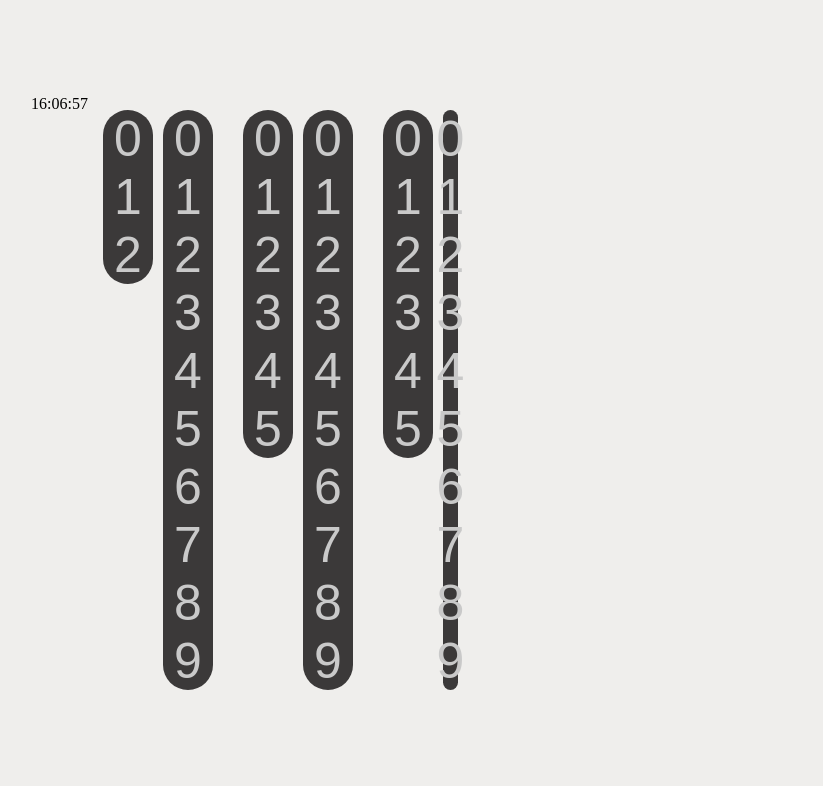
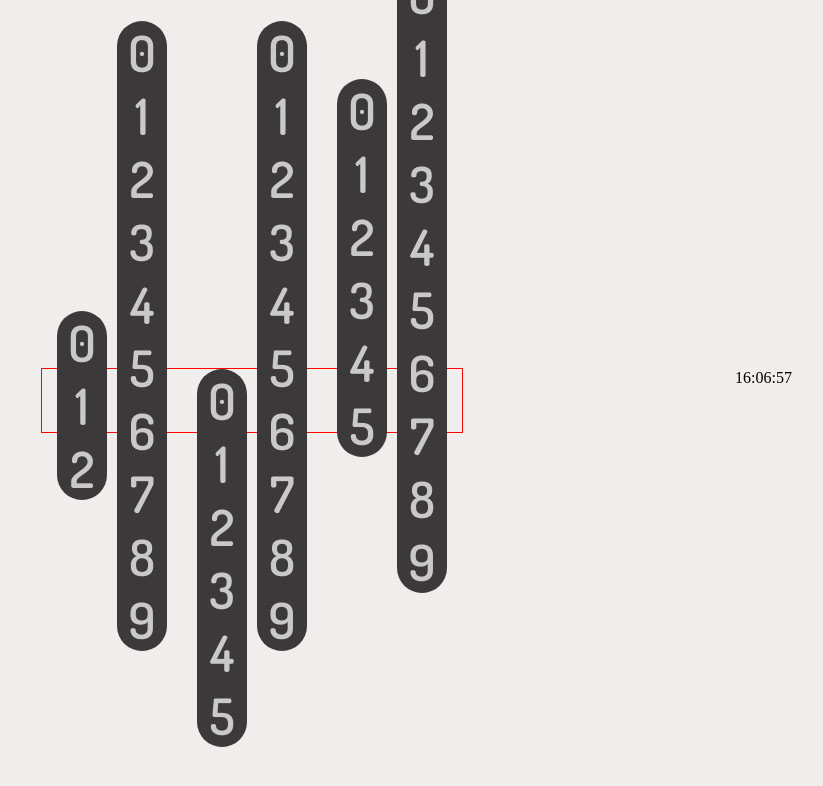
Before and after one commit to azvedoo/timepiece, a React (Vite) app: page / in a window 1280 px wide. Shown: the top 786 px of the page, without its empty margins (388-1211 px from the left). Built offline with nearby package versions, Linux system fonts and the light colour scheme.

Commit message:
Created the clock time functions
Now, the clock loads the current time and performs hh:mm:ss updates within the defined time interval

```diff
--- a/index.html
+++ b/index.html
@@ -8,6 +8,13 @@
     <meta name="viewport" content="width=device-width, initial-scale=1.0" />
 
     <link type="text/css" rel="stylesheet" href="./src/CSS/style.css" />
+
+    <link rel="preconnect" href="https://fonts.googleapis.com" />
+    <link rel="preconnect" href="https://fonts.gstatic.com" crossorigin />
+    <link
+      href="https://fonts.googleapis.com/css2?family=Dosis:wght@400;600;700&display=swap"
+      rel="stylesheet"
+    />
   </head>
   <body>
     <div id="root"></div>
--- a/src/App.jsx
+++ b/src/App.jsx
@@ -1,14 +1,29 @@
-import { useState } from 'react';
-import concatZero from './concatZero';
+import { useState, useEffect, useRef } from 'react';
+import concatZero from './functions/concatZero';
+
+let positionMetric;
+let childTenNumbersMetric, childSixNumbersMetric, childThreeNumbersMetric;
 
 const App = function () {
+  const unitSecondsRef = useRef(null);
+  const tenMinutesRef = useRef(null);
+  const tenHoursRef = useRef(null);
+
   let time;
   time = new Date();
 
   const [hours, setHours] = useState(time.getHours());
   const [minutes, setMinutes] = useState(time.getMinutes());
   const [seconds, setSeconds] = useState(time.getSeconds());
-  const [secondsWidth, setSecondsWidth] = useState('10px');
+
+  const [tenHoursPosition, setTenHoursPosition] = useState('0px');
+  const [hoursPosition, setHoursPosition] = useState('0px');
+  const [tenMinutesPosition, setTenMinutesPosition] = useState('0px');
+  const [minutesPosition, setMinutesPosition] = useState('0px');
+  const [tenSecondsPosition, setTenSecondsPosition] = useState('0px');
+  const [secondsPosition, setSecondsPosition] = useState('0px');
+
+  /* =============== SET REGULAR TIMER BLOCK CODE ============= */
 
   setInterval(() => {
     const updateTime = new Date();
@@ -18,24 +33,215 @@ const App = function () {
     setSeconds(concatZero(updateTime.getSeconds()));
   }, 1000);
 
-  const clockTics = setInterval(() => {
-    /* console.log(setSecondsWidth(parseInt(secondsWidth.slice(0, -2)))); */
-    setSecondsWidth(parseInt(secondsWidth.slice(0, -2)) + 1 + 'px');
-  }, 1000);
+  /* ============== SET CLOCK BARS BLOCK CODE ============= */
+
+  useEffect(() => {
+    if (unitSecondsRef.current) {
+      const refElementHeight = unitSecondsRef.current.offsetHeight;
+      const refElementChilds = unitSecondsRef.current.childElementCount;
+
+      positionMetric = refElementHeight / refElementChilds;
+      childTenNumbersMetric = unitSecondsRef.current.childElementCount - 1;
+      childSixNumbersMetric = tenMinutesRef.current.childElementCount - 1;
+      childThreeNumbersMetric = tenHoursRef.current.childElementCount - 1;
+    }
+  }, []);
+
+  /* ------- TEN HOURS USE EFFECT ------ */
+
+  useEffect(() => {
+    setInterval(() => {
+      setTenHoursPosition((prevPosition) => {
+        const currentPosition = parseInt(prevPosition.slice(0, -2));
+        if (
+          currentPosition < -(positionMetric * childThreeNumbersMetric - 10)
+        ) {
+          return '0px';
+        }
+        const position = currentPosition - positionMetric;
+
+        return position + 'px';
+      });
+    }, 36000000);
+  }, []);
+
+  /* ------- UNIT HOURS USE EFFECT ------ */
+
+  useEffect(() => {
+    setInterval(() => {
+      setHoursPosition((prevPosition) => {
+        const currentPosition = parseInt(prevPosition.slice(0, -2));
+        if (currentPosition < -(positionMetric * childTenNumbersMetric - 10)) {
+          return '0px';
+        }
+        const position = currentPosition - positionMetric;
+
+        return position + 'px';
+      });
+    }, 3600000);
+  }, []);
+
+  /* ------- TEN MINUTES USE EFFECT ------ */
+
+  useEffect(() => {
+    setInterval(() => {
+      setTenMinutesPosition((prevPosition) => {
+        const currentPosition = parseInt(prevPosition.slice(0, -2));
+        if (currentPosition < -(positionMetric * childSixNumbersMetric - 10)) {
+          return '0px';
+        }
+        const position = currentPosition - positionMetric;
+
+        return position + 'px';
+      });
+    }, 600000);
+  }, []);
+
+  /* ------- UNIT MINUTES USE EFFECT ------ */
+
+  useEffect(() => {
+    setInterval(() => {
+      setMinutesPosition((prevPosition) => {
+        const currentPosition = parseInt(prevPosition.slice(0, -2));
+        if (currentPosition < -(positionMetric * childTenNumbersMetric - 10)) {
+          return '0px';
+        }
+        const position = currentPosition - positionMetric;
+
+        return position + 'px';
+      });
+    }, 60000);
+  }, []);
+
+  /* ------- TEN SECCONDS USE EFFECT ------ */
+
+  useEffect(() => {
+    setInterval(() => {
+      setTenSecondsPosition((prevPosition) => {
+        const currentPosition = parseInt(prevPosition.slice(0, -2));
+        if (currentPosition < -(positionMetric * childSixNumbersMetric - 10)) {
+          return '0px';
+        }
+        const position = currentPosition - positionMetric;
+
+        return position + 'px';
+      });
+    }, 10000);
+  }, []);
+
+  /* ------- UNIT SECCONDS USE EFFECT ------ */
+
+  useEffect(() => {
+    setInterval(() => {
+      setSecondsPosition((prevPosition) => {
+        const currentPosition = parseInt(prevPosition.slice(0, -2));
+        if (currentPosition < -(positionMetric * childTenNumbersMetric - 10)) {
+          return '0px';
+        }
+        const position = currentPosition - positionMetric;
+
+        return position + 'px';
+      });
+    }, 1000);
+  }, []);
+
+  useEffect(() => {
+    const updateTime = new Date();
+
+    const currentTenHours = concatZero(updateTime.getHours());
+    const currentHours = concatZero(updateTime.getHours());
+    const currentTenMinutes = concatZero(updateTime.getMinutes());
+    const currentMinutes = concatZero(updateTime.getMinutes());
+    const currentTenSeconds = concatZero(updateTime.getSeconds());
+    const currentSeconds = concatZero(updateTime.getSeconds());
+
+    const sixNumbersOptions = [0, 1, 2, 3, 4, 5];
+    const threeNumbersOptions = [0, 1, 2];
+    const tenNumbersOptions = [0, 1, 2, 3, 4, 5, 6, 7, 8, 9];
+
+    sixNumbersOptions.forEach((numberOption) => {
+      if (numberOption == currentTenMinutes.toString().slice(0, -1)) {
+        setTenMinutesPosition(() => {
+          return '-' + positionMetric * numberOption + 'px';
+        });
+      }
+
+      if (numberOption == currentTenSeconds.toString().slice(0, -1)) {
+        setTenSecondsPosition(() => {
+          return '-' + positionMetric * numberOption + 'px';
+        });
+      }
+    });
+
+    threeNumbersOptions.forEach((numberOption) => {
+      if (numberOption == currentTenHours.toString().slice(0, -1)) {
+        setTenHoursPosition(() => {
+          return '-' + positionMetric * numberOption + 'px';
+        });
+      }
+    });
+
+    tenNumbersOptions.forEach((numberOption) => {
+      if (
+        numberOption ==
+        currentHours.toString()[currentHours.toString().length - 1]
+      ) {
+        setHoursPosition(() => {
+          return '-' + positionMetric * numberOption + 'px';
+        });
+      }
+
+      if (
+        numberOption ==
+        currentMinutes.toString()[currentMinutes.toString().length - 1]
+      ) {
+        setMinutesPosition(() => {
+          return '-' + positionMetric * numberOption + 'px';
+        });
+      }
+
+      if (
+        numberOption ==
+        currentSeconds.toString()[currentSeconds.toString().length - 1]
+      ) {
+        setSecondsPosition(() => {
+          return '-' + positionMetric * numberOption + 'px';
+        });
+      }
+    });
+  }, []);
+
+  /* ================= JSX HTML BLOCK CODE ============ */
 
   return (
     <section id="clock">
-      <p>
+      <p id="clockReference">
         {hours}:{minutes}:{seconds}
       </p>
-
       <article className="hours">
-        <div id="tenHours" className="clockBar reduced">
+        <div
+          id="tenHours"
+          ref={tenHoursRef}
+          className="clockBar reduced"
+          style={{
+            position: 'relative',
+            top: tenHoursPosition,
+            transition: '0.3s',
+          }}
+        >
           <span>0</span>
           <span>1</span>
           <span>2</span>
         </div>
-        <div id="unitHour" className="clockBar">
+        <div
+          id="unitHour"
+          className="clockBar"
+          style={{
+            position: 'relative',
+            top: hoursPosition,
+            transition: '0.3s',
+          }}
+        >
           <span>0</span>
           <span>1</span>
           <span>2</span>
@@ -49,7 +255,16 @@ const App = function () {
         </div>
       </article>
       <article className="minutes">
-        <div id="tenMinutes" className="clockBar reduced">
+        <div
+          id="tenMinutes"
+          ref={tenMinutesRef}
+          className="clockBar reduced"
+          style={{
+            position: 'relative',
+            top: tenMinutesPosition,
+            transition: '0.3s',
+          }}
+        >
           <span>0</span>
           <span>1</span>
           <span>2</span>
@@ -57,7 +272,15 @@ const App = function () {
           <span>4</span>
           <span>5</span>
         </div>
-        <div id="unitMinutes" className="clockBar">
+        <div
+          id="unitMinutes"
+          className="clockBar"
+          style={{
+            position: 'relative',
+            top: minutesPosition,
+            transition: '0.3s',
+          }}
+        >
           <span>0</span>
           <span>1</span>
           <span>2</span>
@@ -71,7 +294,15 @@ const App = function () {
         </div>
       </article>
       <article className="seconds">
-        <div id="tenSeconds" className="clockBar reduced">
+        <div
+          id="tenSeconds"
+          className="clockBar reduced"
+          style={{
+            position: 'relative',
+            top: tenSecondsPosition,
+            transition: '0.3s',
+          }}
+        >
           <span>0</span>
           <span>1</span>
           <span>2</span>
@@ -81,8 +312,13 @@ const App = function () {
         </div>
         <div
           id="unitSeconds"
-          style={{ width: secondsWidth }}
+          ref={unitSecondsRef}
           className="clockBar"
+          style={{
+            position: 'relative',
+            top: secondsPosition,
+            transition: '0.3s',
+          }}
         >
           <span>0</span>
           <span>1</span>
--- a/src/CSS/style.css
+++ b/src/CSS/style.css
@@ -10,10 +10,20 @@ body {
   display: flex;
   justify-content: center;
   align-items: center;
+
+  overflow: hidden;
 }
 
 #clock {
   display: flex;
+  border: red solid 1px;
+  height: 63px;
+}
+
+#clockReference {
+  position: absolute;
+
+  right: 100px;
 }
 
 .clockBar {
@@ -21,7 +31,8 @@ body {
   flex-direction: column;
   align-items: center;
 
-  margin: 5px;
+  margin-left: 5px;
+  margin-right: 5px;
   background-color: rgb(59, 57, 57);
   width: 50px;
 
@@ -29,7 +40,8 @@ body {
 
   font-size: 50px;
   color: rgb(201, 201, 201);
-  font-family: 'Arial';
+  font-family: 'Dosis';
+  font-weight: 600;
 }
 
 .reduced {
@@ -40,7 +52,8 @@ body {
 .minutes,
 .seconds {
   display: flex;
-  margin: 10px;
+  margin-left: 10px;
+  margin-right: 10px;
 
   justify-content: flex-start;
   align-items: flex-start;
```
Also changed, not shown: src/functions/concatZero.js (renamed from src/concatZero.jsx).
